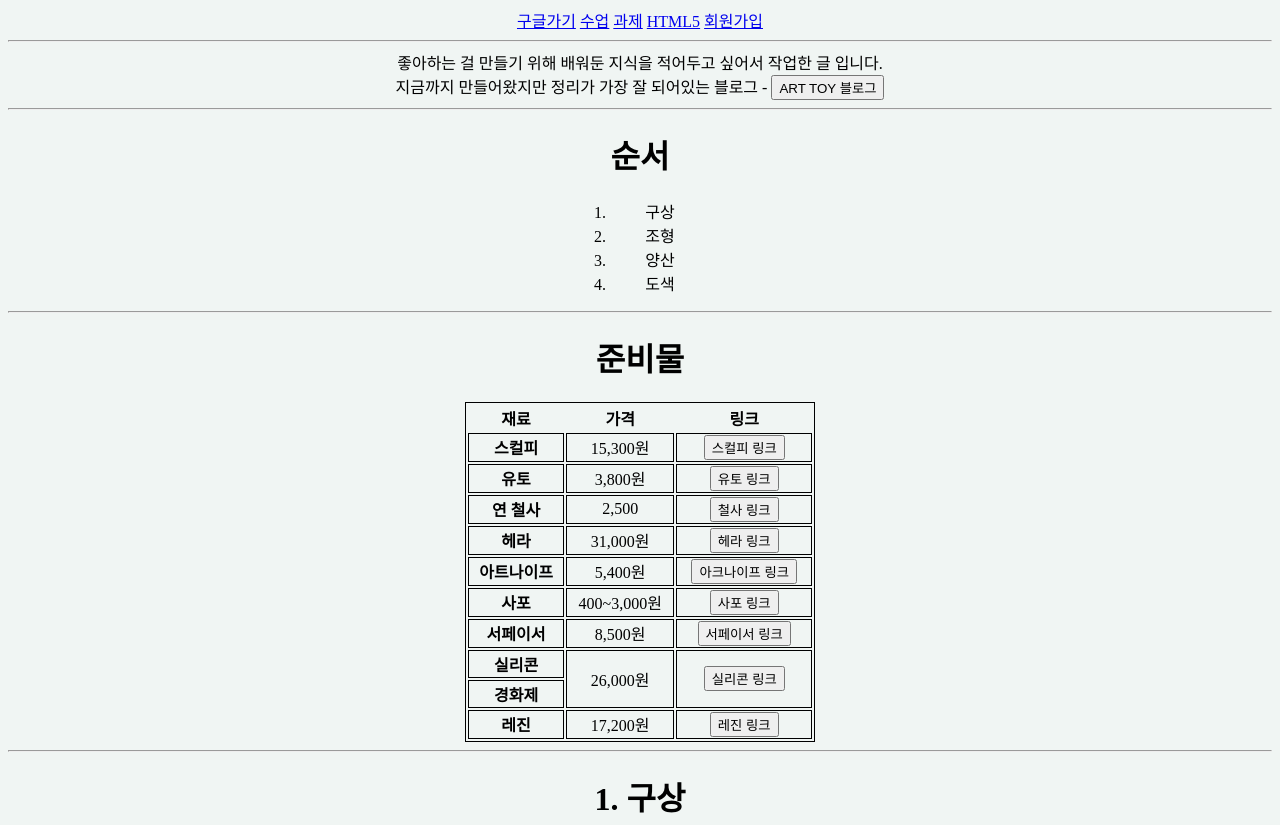
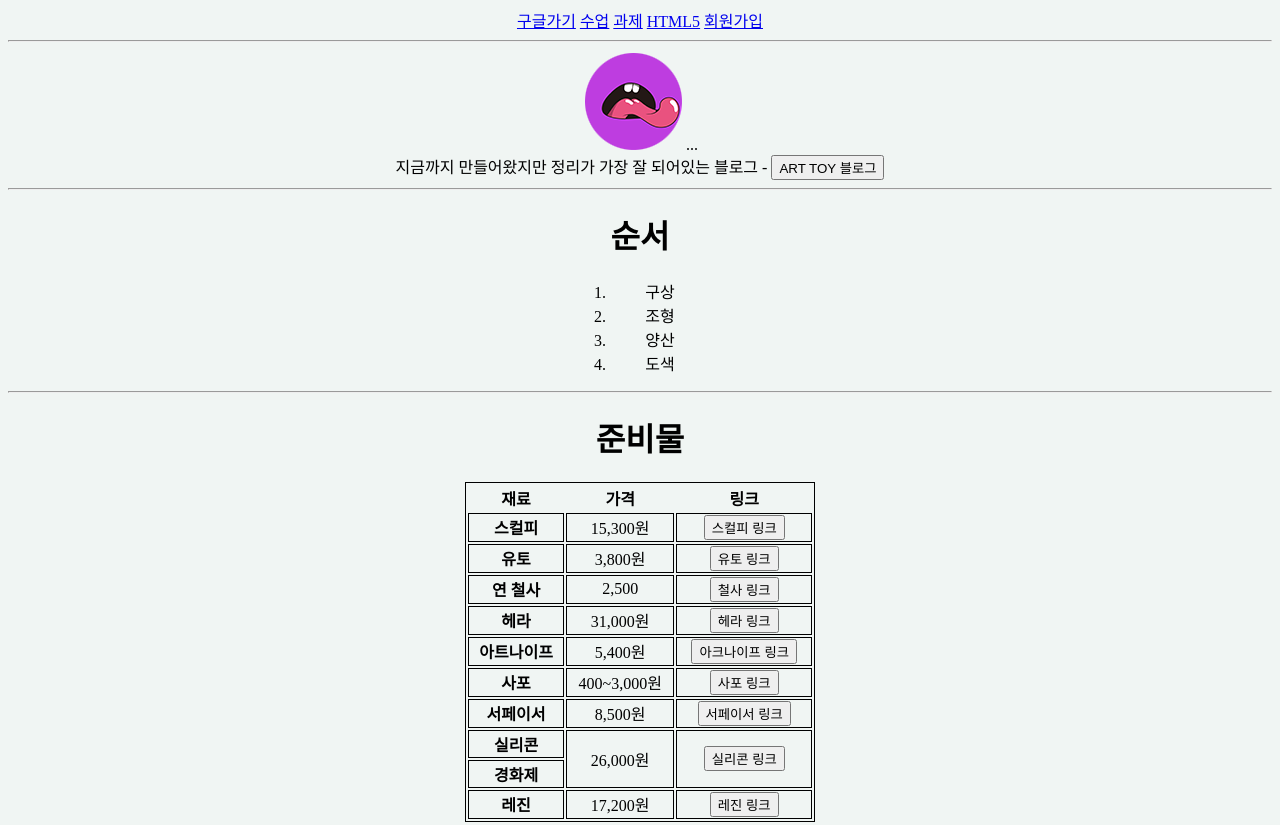
Before and after one commit to tokki00/DP2019, a plain HTML site: page html_part1.html in a window 1280 px wide. Shown: the top 825 px of the page. Drawn offline with Linux system fonts and the light colour scheme.

Commit message:
2019-10-11

```diff
--- a/html_part1.html
+++ b/html_part1.html
@@ -26,8 +26,11 @@
                         margin-right: auto;}
                 </style>
         </head>
+        <header>
+			<a href="index.html"><img src="images/logo.png"/></a>
+			...
+		</header>
         <body align ="center" lign ="center" style="background-color:#f0f5f3" >
-                <header> 좋아하는 걸 만들기 위해 배워둔 지식을 적어두고 싶어서 작업한 글 입니다.</header>
                 <div>
                 지금까지 만들어왔지만 정리가 가장 잘 되어있는 블로그 - <a href="http://blog.naver.com/PostView.nhn?blogId=mum1990&logNo=221323583016&parentCategoryNo=&categoryNo=33&viewDate=&isShowPopularPosts=true&from=search" target="_self"><input type="button" value="ART TOY 블로그" /></a>
                 <hr/>
@@ -126,15 +129,12 @@
                         </tr>
 
                             </table>
-
-
-                </table>
         </div>
                 <hr/>
                 <strong><h1> 1. 구상 </h1></strong>
 
                 <h2> 1-1 컨셉 스케치 </h2>
-                </div>
+        <div>
                         <img src="images/1.jpg"/>
                         <p> 만들고싶은 캐릭터를 디자인한다. </p>
 
@@ -222,14 +222,13 @@
                 <h1>추천영상</h1>
         <div>
                 <u>누구나 쉽게</u> 만들 수 있는 아트토이 키트 <a href="http://bit.ly/2RsSsWM"><input type="button" value="구매하러가기" /> </a>
-                </div>
+
                 <video controls autoplay muted>
                  <source src="media/아트토이.mp4" type="video/mp4"/>
                 </video>
-
-
+        </div>
         <hr/>
-
+        <footer>21561033 김종원</footer>
         </body>
         </html>
         <a href="https://www.google.com" target="_blank">구글가기</a>
```
Also changed, not shown: images/logo.png (added). Lines whose indentation alone changed are shown as unchanged.
